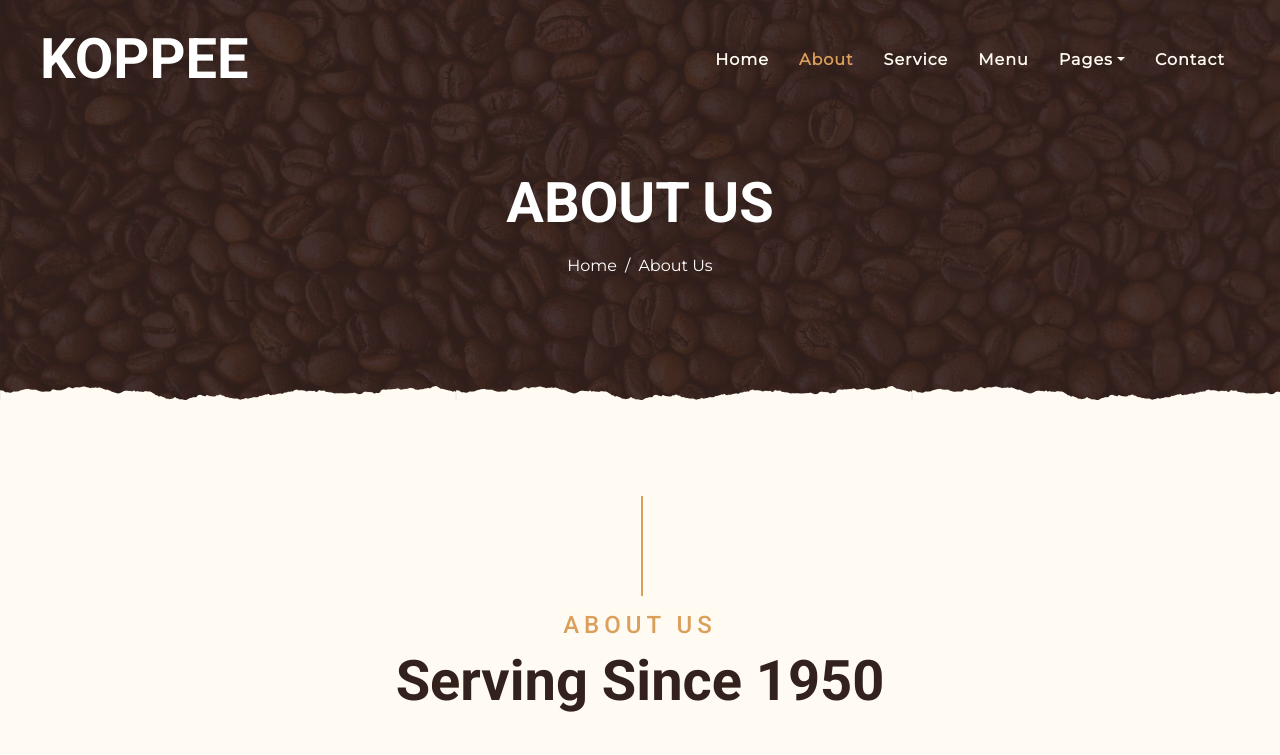
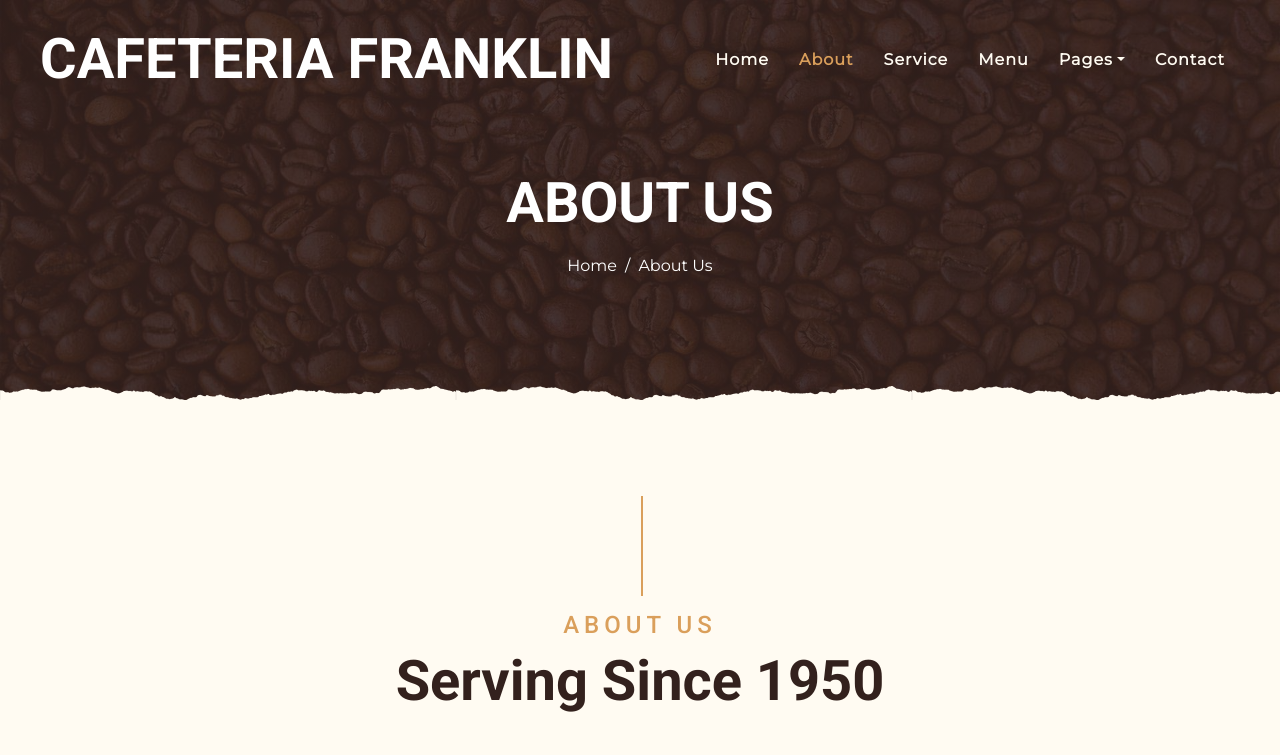
Before and after one commit to Andr4Velasquez/Prueba, a plain HTML site: page about.html in a window 1280 px wide. Shown: the top 755 px of the page. Drawn offline with nearby package versions, Linux system fonts and the light colour scheme.

Commit message:
Franklin Colaboro

```diff
--- a/about.html
+++ b/about.html
@@ -31,7 +31,7 @@
     <div class="container-fluid p-0 nav-bar">
         <nav class="navbar navbar-expand-lg bg-none navbar-dark py-3">
             <a href="index.html" class="navbar-brand px-lg-4 m-0">
-                <h1 class="m-0 display-4 text-uppercase text-white">KOPPEE</h1>
+                <h1 class="m-0 display-4 text-uppercase text-white">CAFETERIA FRANKLIN</h1>
             </a>
             <button type="button" class="navbar-toggler" data-toggle="collapse" data-target="#navbarCollapse">
                 <span class="navbar-toggler-icon"></span>
```
